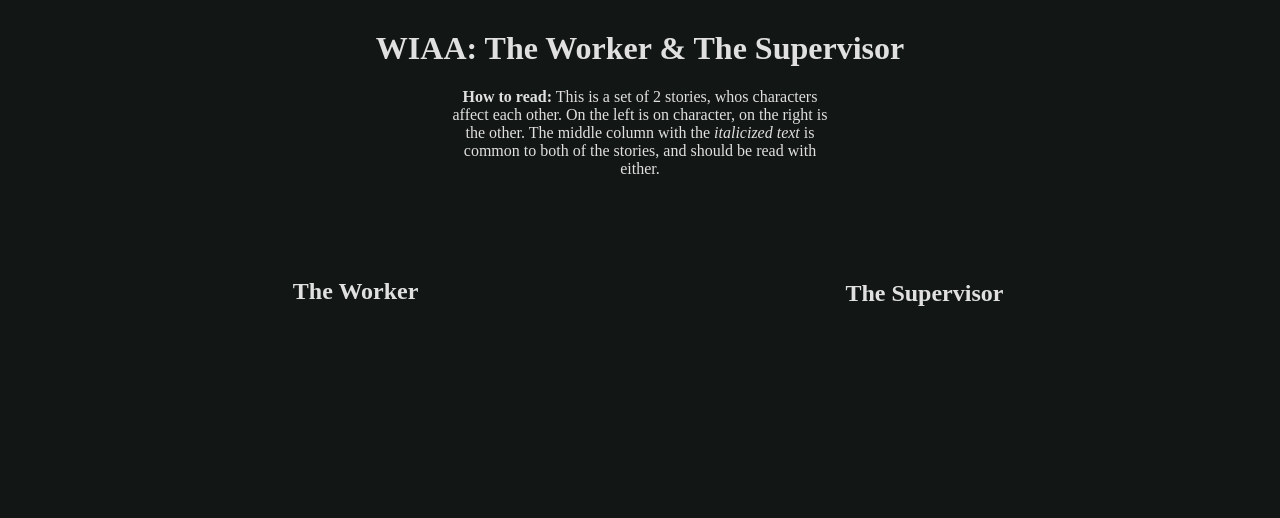
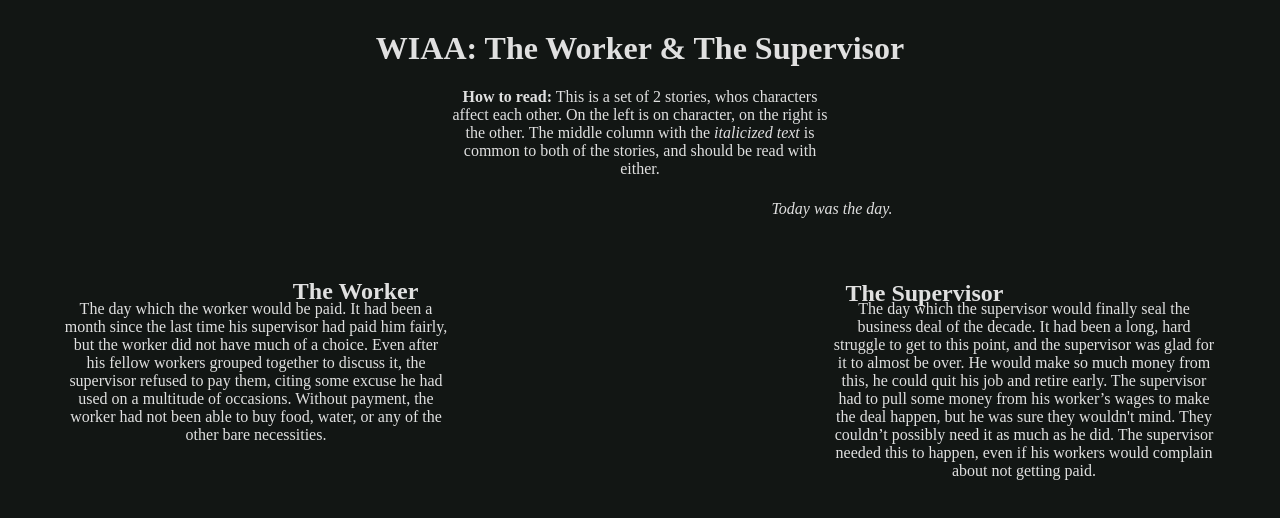
Before and after one commit to JacobBaumelSchool/jacobbaumelschool.github.io, a plain HTML site: page index.html in a window 1280 px wide. Drawn offline with Linux system fonts and the light colour scheme.

Commit message:
more style work

```diff
--- a/index.html
+++ b/index.html
@@ -10,6 +10,7 @@
 				background-color: #121614;
 			}
 			p {
+				margin: 0px;
 				color: var(--white);
 			}
 
@@ -35,18 +36,51 @@
 				margin-left: 45%;
 			}
 
-			.center {
+			#howto {
 				text-align: center;
 				width: 30%;
 				margin-left: 35%;
+			}
+
+			.center {
+				text-align: center;
+				font-style: italic;
+				position: absolute;
+				width: 30%;
+				left: 50%;
+			}
+
+			.left {
+				text-align: center;
+				position: absolute;
+				width: 30%;
+				left: 5%;
+			}
+
+			.right {
+				text-align: center;
+				position: absolute;
+				width: 30%;
+				right: 5%;
+			}
+
+			.p1 {
+				top: 200px;
+			}
+
+			.p2 {
+				top: 300px;
 			}
 		</style>
 	</head>
 	<body>
 		<h1>WIAA: The Worker & The Supervisor</h1>
-		<p class="center"><strong>How to read:</strong> This is a set of 2 stories, whos characters affect each other. On the left is on character, on the right is the other. The middle column with the
+		<p id="howto"><strong>How to read:</strong> This is a set of 2 stories, whos characters affect each other. On the left is on character, on the right is the other. The middle column with the
 			<em>italicized text</em> is common to both of the stories, and should be read with either.</p>
 		<h2 id="workerheader">The Worker</h2>
 		<h2 id="superheader">The Supervisor</h2>
+		<p class="center p1">Today was the day.</p>
+		<p class="left p2">The day which the worker would be paid. It had been a month since the last time his supervisor had paid him fairly, but the worker did not have much of a choice. Even after his fellow workers grouped together to discuss it, the supervisor refused to pay them, citing some excuse he had used on a multitude of occasions. Without payment, the worker had not been able to buy food, water, or any of the other bare necessities.</p>
+		<p class="right p2">The day which the supervisor would finally seal the business deal of the decade. It had been a long, hard struggle to get to this point, and the supervisor was glad for it to almost be over. He would make so much money from this, he could quit his job and retire early. The supervisor had to pull some money from his worker’s wages to make the deal happen, but he was sure they wouldn't mind. They couldn’t possibly need it as much as he did. The supervisor needed this to happen, even if his workers would complain about not getting paid.</p>
 	</body>
 </html>
```
